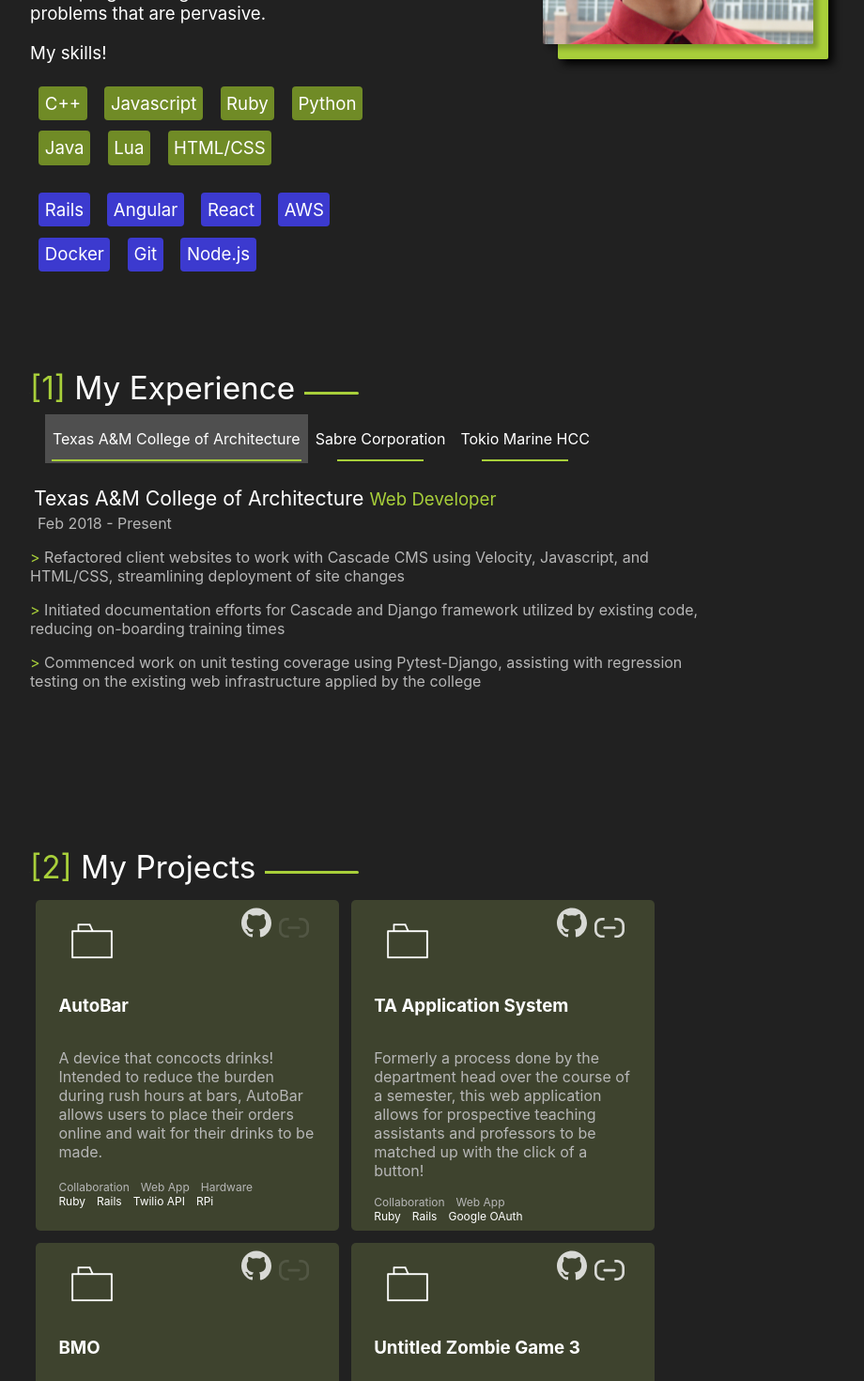
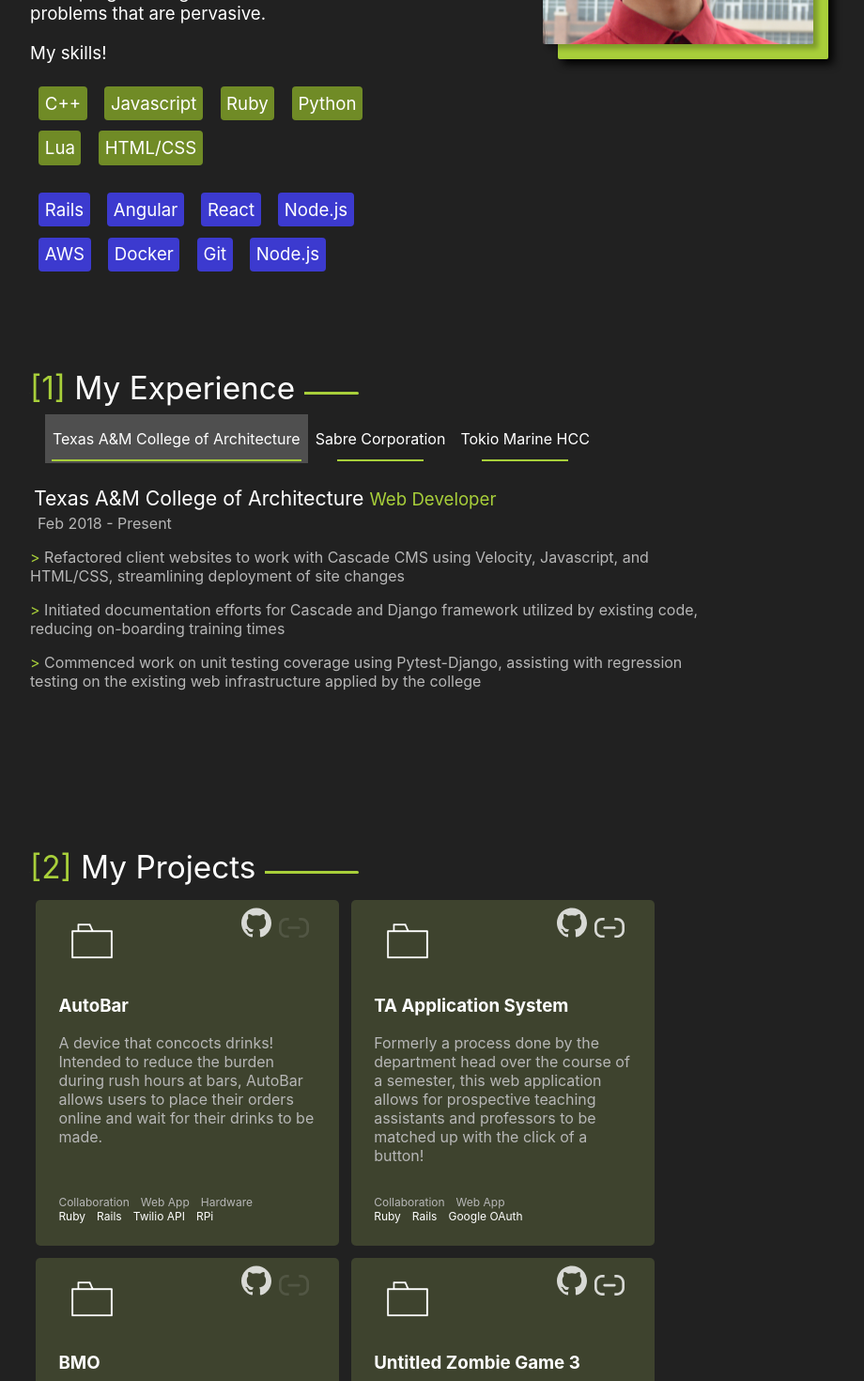
Before and after one commit to BenWong1097/site-v2, a React (Create React App) app: page / in a window 1280 px wide. Shown: the part 1020-2490 px from the top of the page at 94% size, without its empty margins (160-1080 px from the left). Built offline with nearby package versions, Linux system fonts and the light colour scheme; the HTML template or start-up script is replaced by a standard one.

Commit message:
Fixed project container (increased height and removed margin). Resolves #14.

```diff
--- a/src/App.css
+++ b/src/App.css
@@ -219,9 +219,12 @@
   background: rgb(62, 67, 46);
   border-radius: 5px;
   width: 275px;
-  height: 20em;
+  height: 21em;
   display: flex;
   flex-direction: column;
+}
+.project-container p{
+  margin: 0;
 }
 .project-techlist-container{
   flex-grow: 1;
--- a/src/Data.js
+++ b/src/Data.js
@@ -3,11 +3,11 @@
     Skills: [
         {
             color: "rgb(112, 139, 38)",
-            list: ['C++', 'Javascript', 'Ruby', 'Python', 'Java', 'Lua', 'HTML/CSS']
+            list: ['C++', 'Javascript', 'Ruby', 'Python', 'Lua', 'HTML/CSS']
         },
         {
             color: "rgb(60, 58, 207)",
-            list: ['Rails', 'Angular', 'React', 'AWS', 'Docker', 'Git', 'Node.js']
+            list: ['Rails', 'Angular', 'React', 'Node.js', 'AWS', 'Docker', 'Git', 'Node.js']
         }
     ],
     About: [
```
